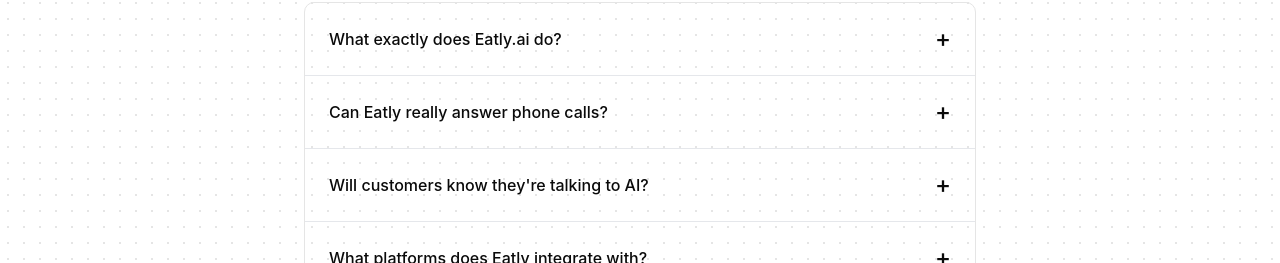
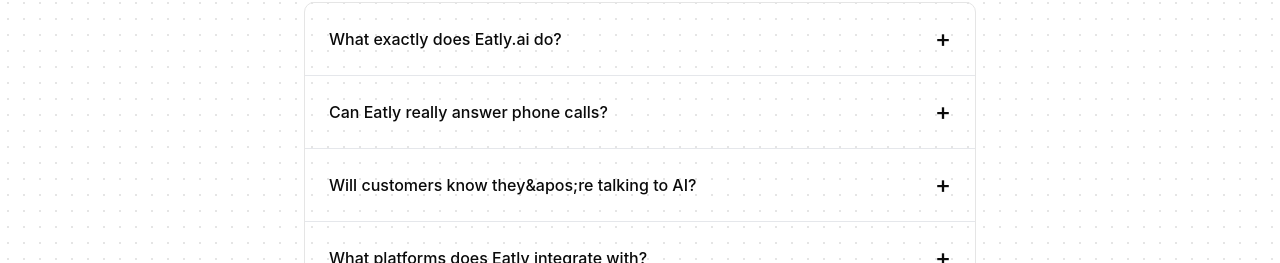
Before and after one commit to daisuke-ai/eatly-ai, a Next.js app: page /pricing in a window 1280 px wide. Shown: the part 1900-2163 px from the top of the page. Built offline with nearby package versions, Linux system fonts and the light colour scheme.

Commit message:
fix please

```diff
--- a/src/app/page.tsx
+++ b/src/app/page.tsx
@@ -19,7 +19,6 @@
   DialogTitle,
 } from "@/components/ui/dialog";
 import { Input } from "@/components/ui/input";
-import { Textarea } from "@/components/ui/textarea";
 import Script from 'next/script';
 import Image from 'next/image';
 
--- a/src/app/pricing/page.tsx
+++ b/src/app/pricing/page.tsx
@@ -140,13 +140,13 @@
           <div className="flex flex-col items-center text-center max-w-xs mx-auto">
             <MdChatBubbleOutline size={64} className="text-[#222] mb-2" />
             <span className="font-bold text-lg mb-2">Replying to DMs</span>
-            <span className="text-gray-700">They're flipping burgers and flipping tabs. Not replying to "Do you have parking?"</span>
+            <span className="text-gray-700">They&apos;re flipping burgers and flipping tabs. Not replying to &quot;Do you have parking?&quot;</span>
           </div>
           {/* Card 3 */}
           <div className="flex flex-col items-center text-center max-w-xs mx-auto">
             <MdBolt size={64} className="text-[#FD7854] mb-2 rotate-12" />
             <span className="font-bold text-lg mb-2">Remembering regulars orders</span>
-            <span className="text-gray-700">You have regulars. But they're not being tracked, thanked, or incentivized.</span>
+            <span className="text-gray-700">You have regulars. But they&apos;re not being tracked, thanked, or incentivized.</span>
           </div>
         </div>
       </section>
@@ -202,8 +202,8 @@
     a: "Yes! Our AI voice assistant can pick up calls 24/7, answer common questions, take reservations or orders, and even route urgent calls to your team."
   },
   {
-    q: "Will customers know they're talking to AI?",
-    a: "Not unless you want them to. Our AI is trained to sound human, friendly, and helpful. Most customers assume it's just a helpful team member."
+    q: "Will customers know they&apos;re talking to AI?",
+    a: "Not unless you want them to. Our AI is trained to sound human, friendly, and helpful. Most customers assume it&apos;s just a helpful team member."
   },
   {
     q: "What platforms does Eatly integrate with?",
```
